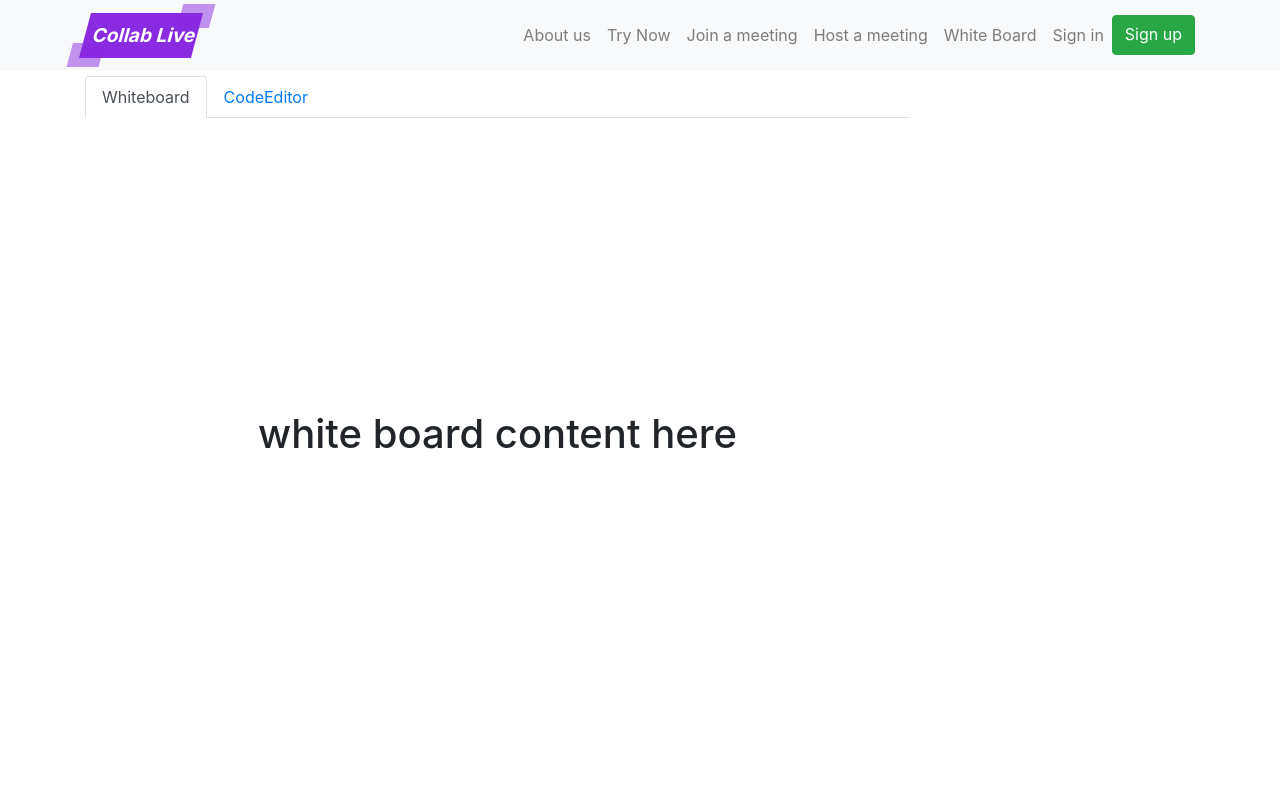
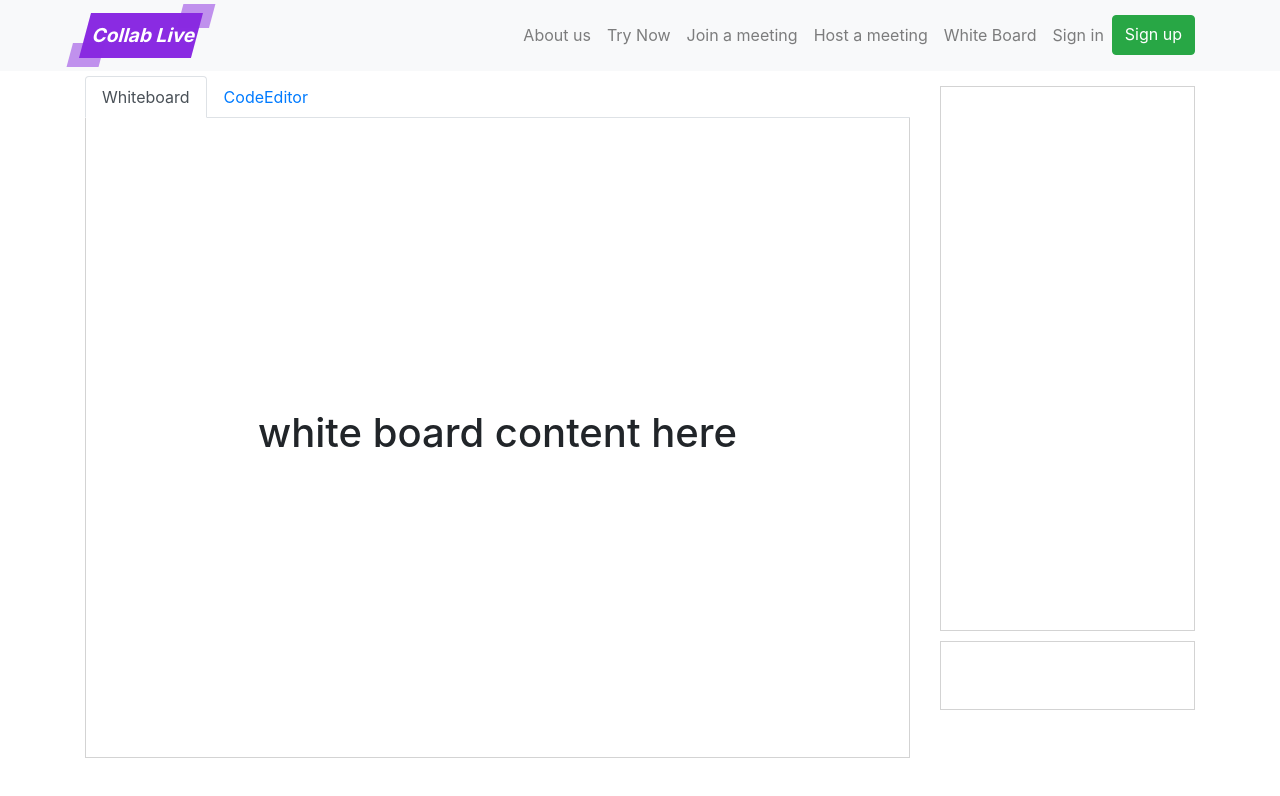
Before and after one commit to chingu-voyages/v8-bears-team-05, a React (Create React App) app: page / in a window 1280 px wide. Shown: the top 796 px of the page. Built offline with nearby package versions, Linux system fonts and the light colour scheme.

Commit message:
Created a simple page layout

```diff
--- a/src/components/App.css
+++ b/src/components/App.css
@@ -1,7 +1,22 @@
 .white-board,
 .code-editor {
+  border-style: solid;
+  border-color: #d3d3d3;
+  border-width: 0 1px 1px 1px;
   height: 80vh;
   display: flex;
   justify-content: center;
   align-items: center;
 }
+
+.tools {
+  border: 1px solid #d3d3d3;
+  height: 80%;
+  margin: 10px 0;
+}
+
+.chat {
+  border: 1px solid #d3d3d3;
+  height: 10%;
+  margin: 10px 0;
+}
--- a/src/components/BoardandEditorTabs.js
+++ b/src/components/BoardandEditorTabs.js
@@ -30,7 +30,10 @@ class BoardandEditor extends React.Component {
               </Tab>
             </Tabs>
           </Col>
-          <Col md={3} />
+          <Col md={3}>
+            <div className="tools" />
+            <div className="chat" />
+          </Col>
         </Row>
       </Container>
     );
```
Also changed, not shown: src/components/HomePage.js (deleted, +0 -14 lines).
